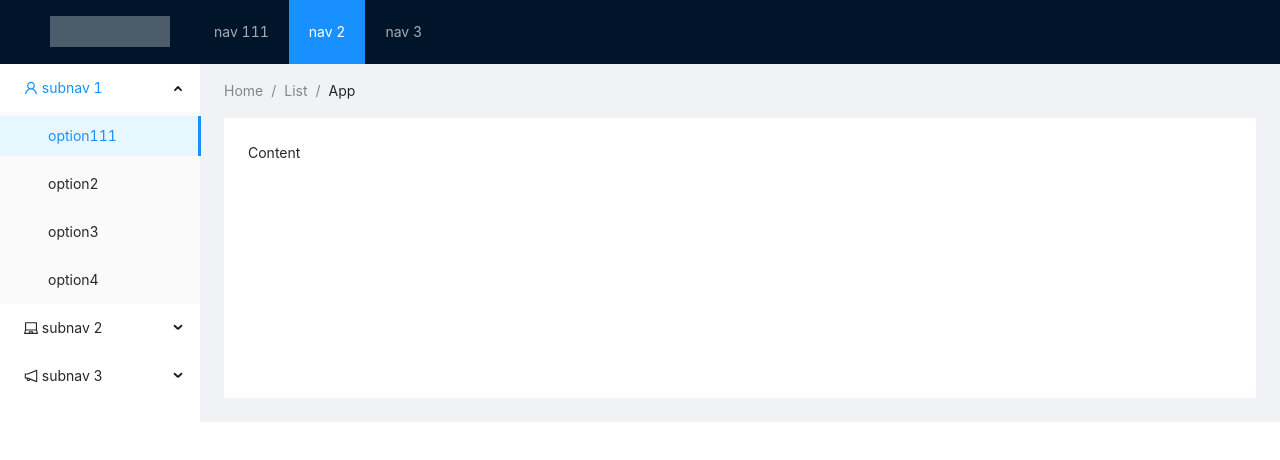
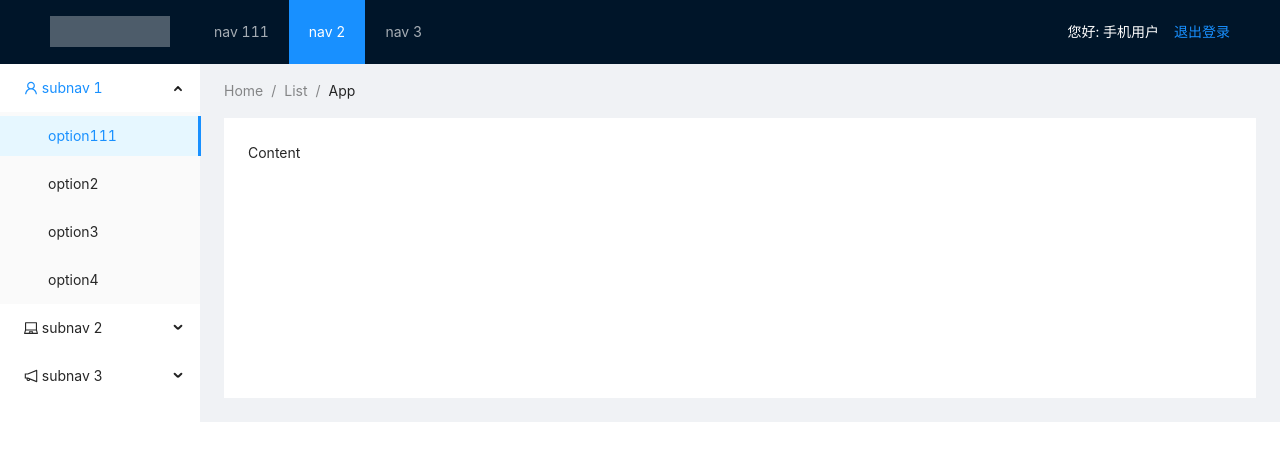
Before and after one commit to jywang616/Train-Ticketing-System, a Vue app in the folder web/: page / in a window 1280 px wide. Shown: the top 460 px of the page. Built offline with nearby package versions, Linux system fonts and the light colour scheme; no server answers.

Commit message:
用store保存登录信息（暂时不支持刷新，刷新之后登录信息就无了）

```diff
--- a/web/src/components/the-header.vue
+++ b/web/src/components/the-header.vue
@@ -1,6 +1,12 @@
-<template>
+<template xmlns:color="http://www.w3.org/1999/xhtml">
   <a-layout-header class="header">
     <div class="logo" />
+    <div style="float:right; color:white;">
+    您好: 手机用户 {{member.mobile}} &nbsp;&nbsp;
+      <router-link to="/login">
+        退出登录
+      </router-link>
+    </div>
     <a-menu
         v-model:selectedKeys="selectedKeys1"
         theme="dark"
@@ -11,19 +17,22 @@
       <a-menu-item key="2">nav 2</a-menu-item>
       <a-menu-item key="3">nav 3</a-menu-item>
     </a-menu>
+
   </a-layout-header>
 </template>
 
 <script>
 import {defineComponent, ref} from 'vue';
-
+import store from "@/store"
 
 export default defineComponent({
   name: "the-header-view",
   setup() {
+    //header只是显示，不修改member，就不用响应变量
+    let member=store.state.member;
     return {
       selectedKeys1: ref(['2']),
-      collapsed: ref(false),
+      member
     };
   },
 });
--- a/web/src/store/index.js
+++ b/web/src/store/index.js
@@ -2,11 +2,17 @@ import { createStore } from 'vuex'
 
 export default createStore({
   state: {
+    member:{}
   },
   getters: {
   },
+  //功能跟set差不多？
   mutations: {
+    setMember(state,_member){
+      state.member=_member;
+    }
   },
+  //启一个异步任务
   actions: {
   },
   modules: {
--- a/web/src/views/login.vue
+++ b/web/src/views/login.vue
@@ -42,6 +42,7 @@ import { defineComponent, reactive } from 'vue';
 import axios from 'axios';
 import { notification } from 'ant-design-vue';
 import {useRouter} from 'vue-router'
+import store from "@/store"
 
 export default defineComponent({
   name: "login-view",
@@ -74,6 +75,8 @@ export default defineComponent({
           notification.success({ description: '登录成功！' });
           //登录成功之后跳到控台主页
           router.push("/");
+          //setMember的第一个参数内置的，就不用传了
+          store.commit("setMember",data.content);
         } else {
           notification.error({ description: data.message });
         }
```
